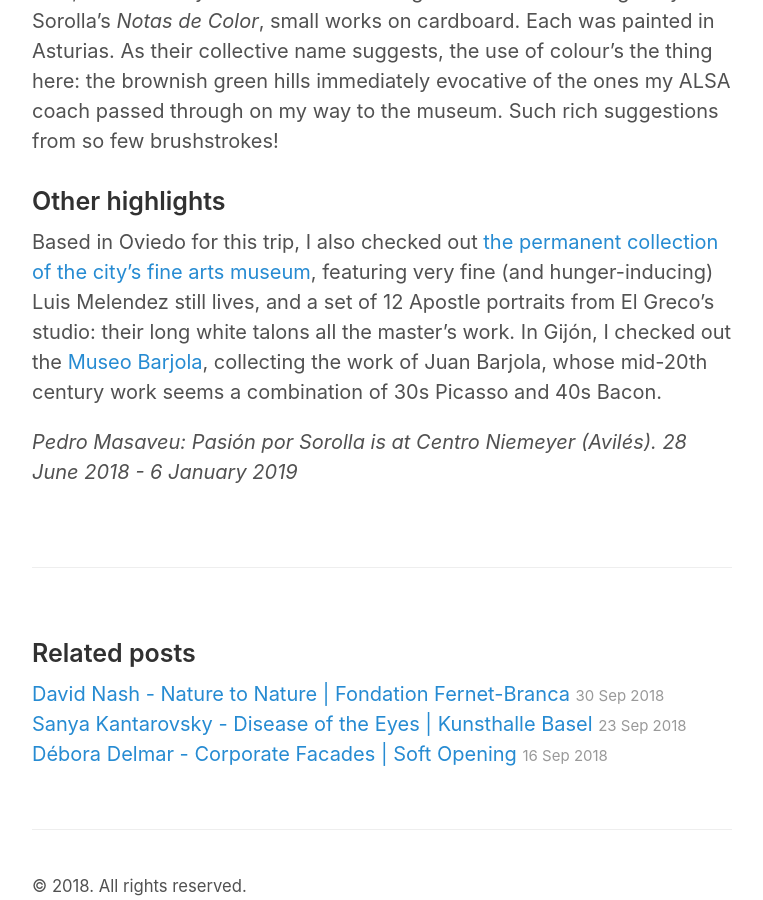
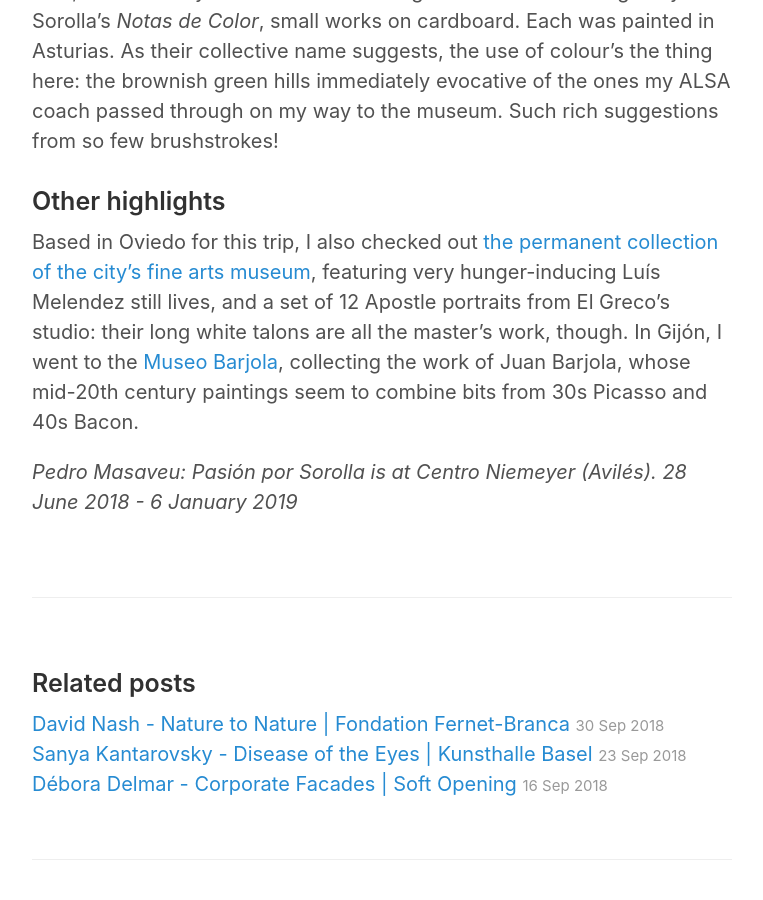
Before and after one commit to JMDKC/jmdkc.github.io, a Jekyll site: the page built from _posts/2018-10-07-sorolla-niemeyer.md, in a window 1280 px wide and 900 px high, scrolled down 1449 px. Shown: the whole window, without its empty margins (258-1021 px from the left). Built offline with Jekyll 4.4.1, drawn with Linux system fonts in a browser that asks for light colours.

Commit message:
updated sorolla post

```diff
--- a/_posts/2018-10-07-sorolla-niemeyer.md
+++ b/_posts/2018-10-07-sorolla-niemeyer.md
@@ -15,6 +15,6 @@ Well, almost always. There's a fascinating mini-show in a side gallery of Soroll
 
 ### Other highlights
 
-Based in Oviedo for this trip, I also checked out [the permanent collection of the city's fine arts museum](http://www.museobbaa.com/en/collection/permanent-collection/), featuring very fine (and hunger-inducing) Luis Melendez still lives, and a set of 12 Apostle portraits from El Greco's studio: their long white talons all the master's work. In Gijón, I checked out the [Museo Barjola](http://www.museobarjola.es/es/portada.asp), collecting the work of Juan Barjola, whose mid-20th century work seems a combination of 30s Picasso and 40s Bacon.
+Based in Oviedo for this trip, I also checked out [the permanent collection of the city's fine arts museum](http://www.museobbaa.com/en/collection/permanent-collection/), featuring very hunger-inducing Luís Melendez still lives, and a set of 12 Apostle portraits from El Greco's studio: their long white talons are all the master's work, though. In Gijón, I went to the [Museo Barjola](http://www.museobarjola.es/es/portada.asp), collecting the work of Juan Barjola, whose mid-20th century paintings seem to combine bits from 30s Picasso and 40s Bacon.
 
 *Pedro Masaveu: Pasión por Sorolla is at Centro Niemeyer (Avilés). 28 June 2018 - 6 January 2019*
```
